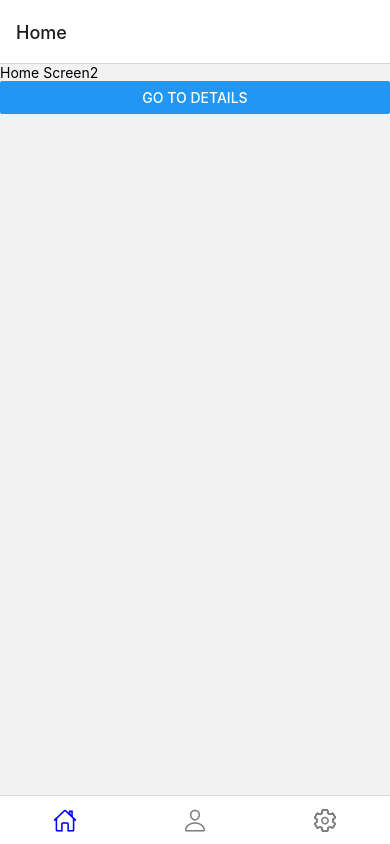
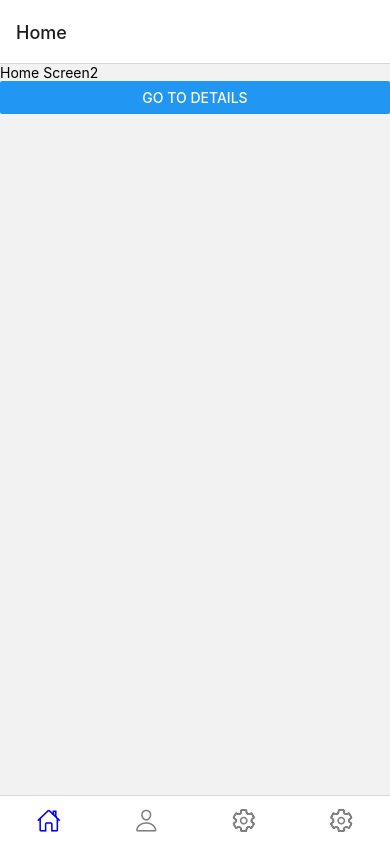
Before and after one commit to ozerenes/acar-app, a React Native app: screen / in a window 390 px wide. Built offline with nearby package versions, Linux system fonts and the light colour scheme.

Commit message:
work on navigator

```diff
--- a/App.js
+++ b/App.js
@@ -27,9 +27,12 @@ function App() {
                         let iconName;
                         if (route.name === 'Home') {
                             iconName = 'home-outline';
-                        } else if (route.name === 'DetailsScreen') {
+                        } else if (route.name === 'Categories') {
                             iconName = 'person-outline';
-                        } else if (route.name === 'LoginScreen') {
+                        } else if (route.name === 'Cart') {
+                            iconName = 'settings-outline';
+                        }
+                        else{
                             iconName = 'settings-outline';
                         }
                         return <Icon name={iconName} color={color} size={size} />;
@@ -54,7 +57,7 @@ function App() {
 
                 {/* Profil ekranı */}
                 <Tab.Screen
-                    name="DetailsScreen"
+                    name="Categories"
                     component={DetailsScreen}
                     options={{
                         tabBarIcon: ({ color, size }) => (
@@ -65,7 +68,16 @@ function App() {
 
                 {/* Ayarlar ekranı */}
                 <Tab.Screen
-                    name="LoginScreen"
+                    name="Cart"
+                    component={LoginScreen}
+                    options={{
+                        tabBarIcon: ({ color, size }) => (
+                            <Icon name="settings-outline" color={color} size={size} />
+                        ),
+                    }}
+                />
+                <Tab.Screen
+                    name="Account"
                     component={LoginScreen}
                     options={{
                         tabBarIcon: ({ color, size }) => (
```
